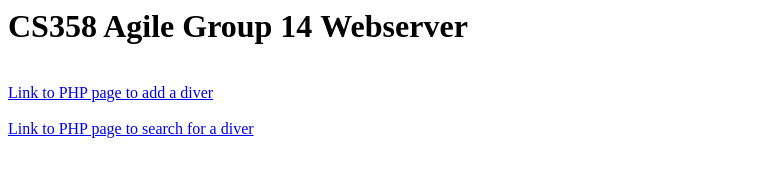
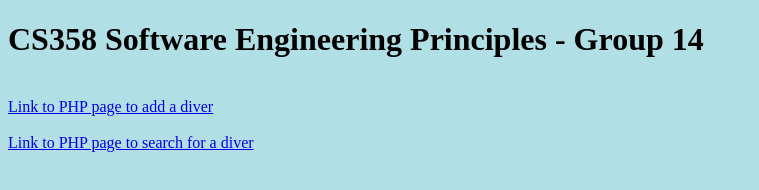
Before and after one commit to richardt-cs358-001-sp23/AgileGroup14, a plain HTML site: page Example Files/index.html in a window 1280 px wide. Shown: the whole page, without its empty margins (0-759 px from the left). Drawn offline with Linux system fonts and the light colour scheme.

Commit message:
changed color

```diff
--- a/Example Files/index.html
+++ b/Example Files/index.html
@@ -1,4 +1,7 @@
-<h1>CS358 Agile Group 14&nbsp;Webserver</h1>
+<!DOCTYPE html>
+<html>
+<body style="background-color:powderblue;">
+<h1>CS358 Software Engineering Principles - Group 14 &nbsp;</h1>
 
 
 <p><br />
```
Also changed, not shown: Example Files/diverAdd.html (+4 -0 lines).
